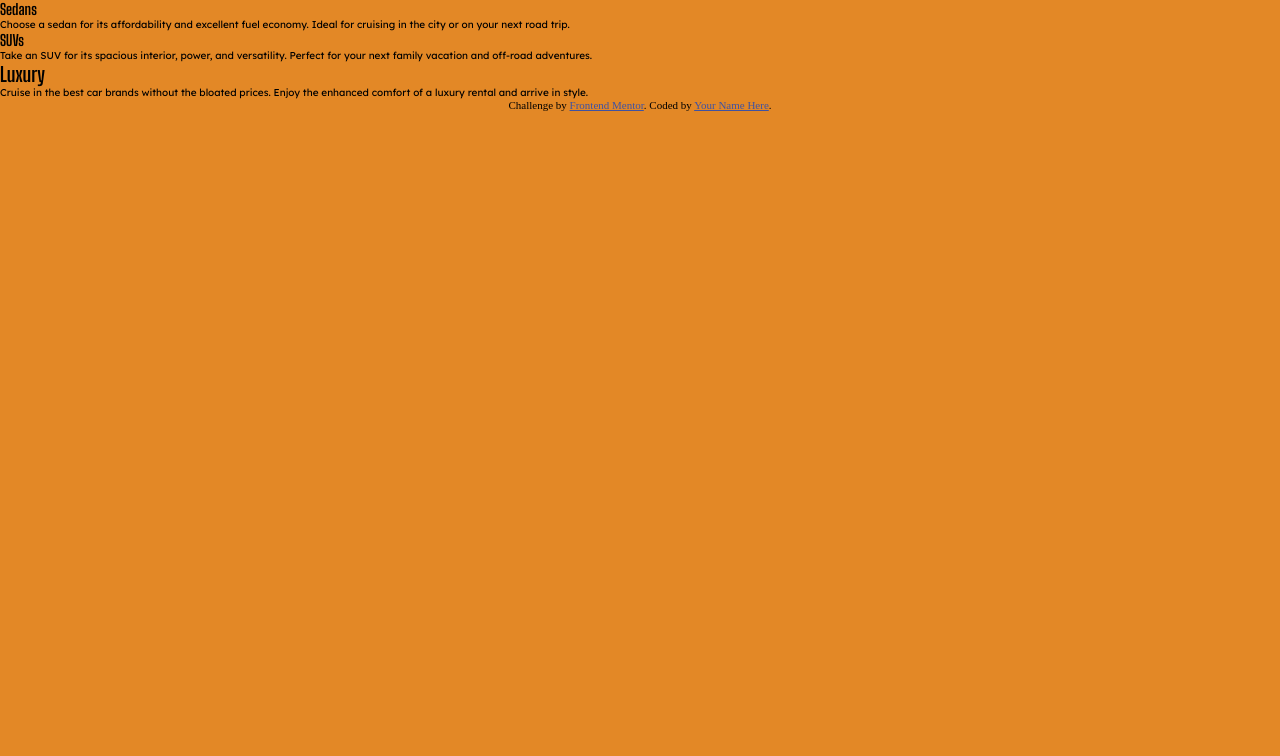
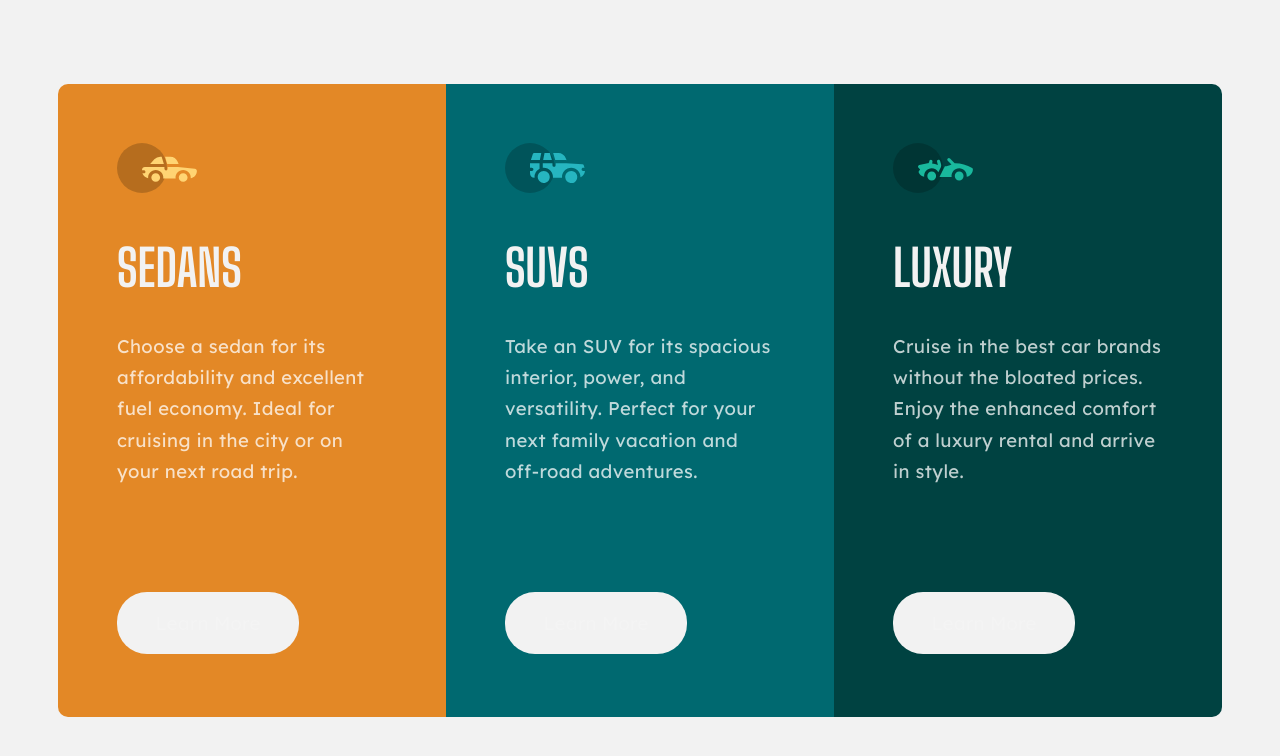
Before and after one commit to velto123/3-column-preview-card-component-main, a plain HTML site: page index.html in a window 1280 px wide. Drawn offline with Linux system fonts and the light colour scheme.

Commit message:
90% done

```diff
--- a/index.html
+++ b/index.html
@@ -27,30 +27,37 @@
 <body>
 
   <div class="container">
-    <section class="card">
+
+    <section class="card sedans">
+      <img src="images/icon-sedans.svg" alt="sedan car icon">
       <h1 class="title">Sedans</h1>
       <p class="description">Choose a sedan for its affordability and excellent fuel economy. Ideal for cruising in the
         city or on your next
-        road trip.</p>
+        road trip.</p><button class="more">Learn More</button>
     </section>
 
-    <section class="card">
+    <section class="card suvs">
+      <img src="images/icon-suvs.svg" alt="suv car icon">
       <h1>SUVs</h1>
       <p>Take an SUV for its spacious interior, power, and versatility. Perfect for your next family vacation
         and off-road adventures.</p>
+      <button class="more">Learn More</button>
+
     </section>
 
-    <section class="card"></section>
-    <h1 class="title">Luxury</h1>
-    <p class="description">Cruise in the best car brands without the bloated prices. Enjoy the enhanced comfort of a
-      luxury
-      rental and arrive in style.</p>
+    <section class="card luxury">
+      <img src="images/icon-luxury.svg" alt="luxury car icon">
+      <h1 class="title">Luxury</h1>
+      <p class="description">Cruise in the best car brands without the bloated prices. Enjoy the enhanced comfort of a
+        luxury
+        rental and arrive in style.</p><button class="more">Learn More</button>
+    </section>
   </div>
 
-  <div class="attribution">
+  <!-- <div class="attribution">
     Challenge by <a href="https://www.frontendmentor.io?ref=challenge" target="_blank">Frontend Mentor</a>.
     Coded by <a href="#">Your Name Here</a>.
-  </div>
+  </div> -->
 </body>
 
 </html>
--- a/style.css
+++ b/style.css
@@ -27,12 +27,77 @@ html {
 /* PROJECT */
 
 body {
-	background-color: var(--bright-orange);
+	background-color: var(--very-light-gray);
+	display: flex;
+	align-items: center;
+	justify-content: center;
 }
 
 h1 {
 	font-family: "Big Shoulders Display", cursive;
+	font-size: 5.05rem;
+	text-transform: uppercase;
+	margin-top: 4.2rem;
+	margin-bottom: 3.3rem;
+	color: var(--very-light-gray);
 }
+
 p {
 	font-family: "Lexend Deca", sans-serif;
+	font-size: 1.85rem;
+	line-height: 1.7;
+	letter-spacing: 0.04rem;
+    color: var(--transparent-white);
 }
+
+.container {
+	height: 100vh;
+	display: flex;
+	flex-flow: row wrap;
+	align-items: center;
+	justify-content: center;
+}
+
+.card {
+	max-width: 38.8rem;
+	min-height: 63.3rem;
+	background-color: red;
+	flex: 1 1 0;
+	padding: 5.9rem;
+}
+
+.sedans {
+	background-color: var(--bright-orange);
+}
+
+.suvs {
+	background-color: var(--dark-cyan);
+}
+
+.luxury {
+	background-color: var(--very-dark-cyan);
+}
+
+.card img {
+	width: 8rem;
+}
+
+.more {
+	font-family: "Lexend Deca", sans-serif;
+	font-size: 1.9rem;
+	color: hsla(0, 0%, 100%, .15);
+	background-color: var(--very-light-gray);
+	padding: 1.9rem 3.85rem;
+	border-radius: 3rem;
+	margin-top: 10.4rem;
+	border: 0;
+}
+
+.card:first-child {
+	border-top-left-radius: 1rem;
+	border-bottom-left-radius: 1rem;
+}
+.card:last-child {
+	border-top-right-radius: 1rem;
+	border-bottom-right-radius: 1rem;
+}
```
